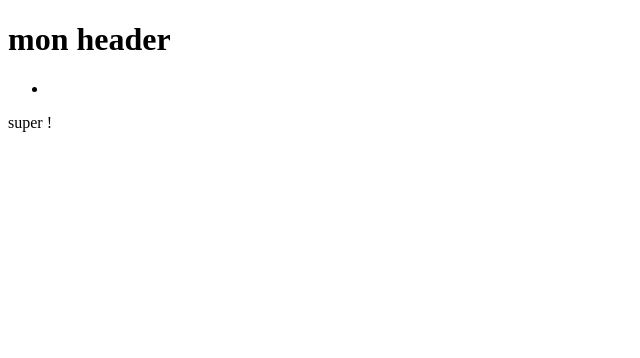
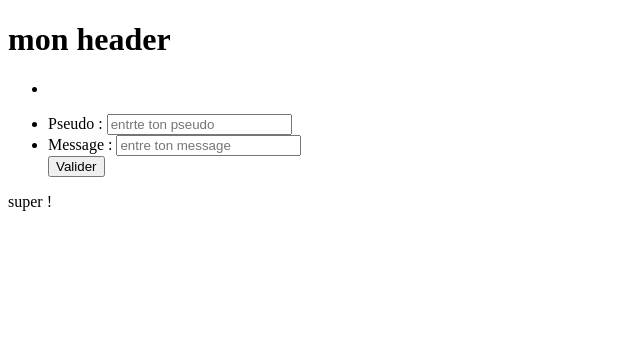
Before and after one commit to AnthonyPailloux/contactPHP, a PHP site: page / in a window 1280 px wide. Shown: the top 358 px of the page, without its empty margins (0-640 px from the left). Run offline with PHP 8.4, Linux system fonts and the light colour scheme.

Commit message:
contactPHP2

```diff
--- a/public/index.php
+++ b/public/index.php
@@ -14,6 +14,26 @@
     <?php include "../includes/header.php" ;?>
     <main>
 
+        <form action="" method="POST"></form>
+        <ul>
+            <li>
+                <label for="pseudo">Pseudo :</label>
+                <input type="text" id="pseudo" placeholder="entrte ton pseudo">
+            </li>
+
+            <li>
+                <label for="message">Message :</label>
+                <input type="text" id="message" placeholder="entre ton message">
+            </li>
+
+            <div>
+                <input type="submit" value="Valider">
+            </div>
+        </ul>
+        <?php
+        if ($_SERVER["REQUEST_METHOD"] == "POST")
+        ?>
+
     </main>
     <!-- deuxieme methode -->
     <?php require "../includes/footer.php" ;?>
```
